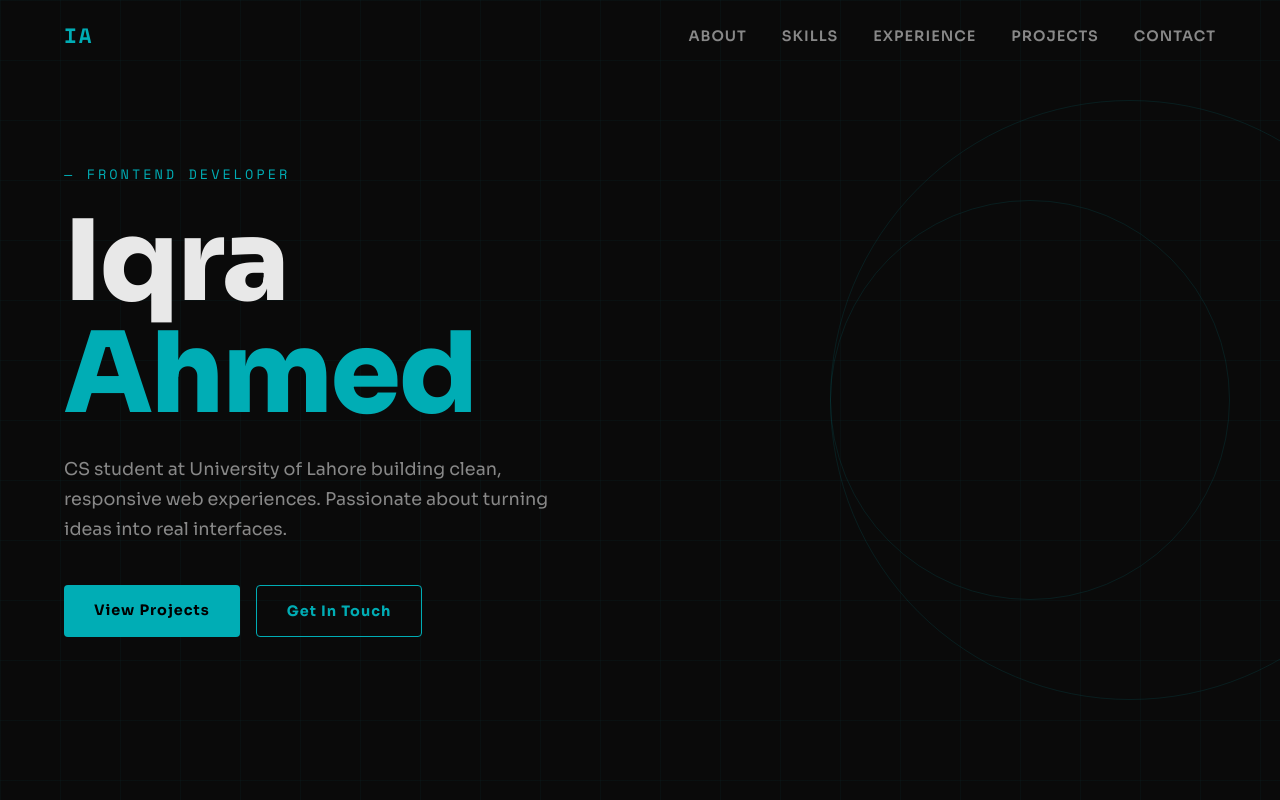
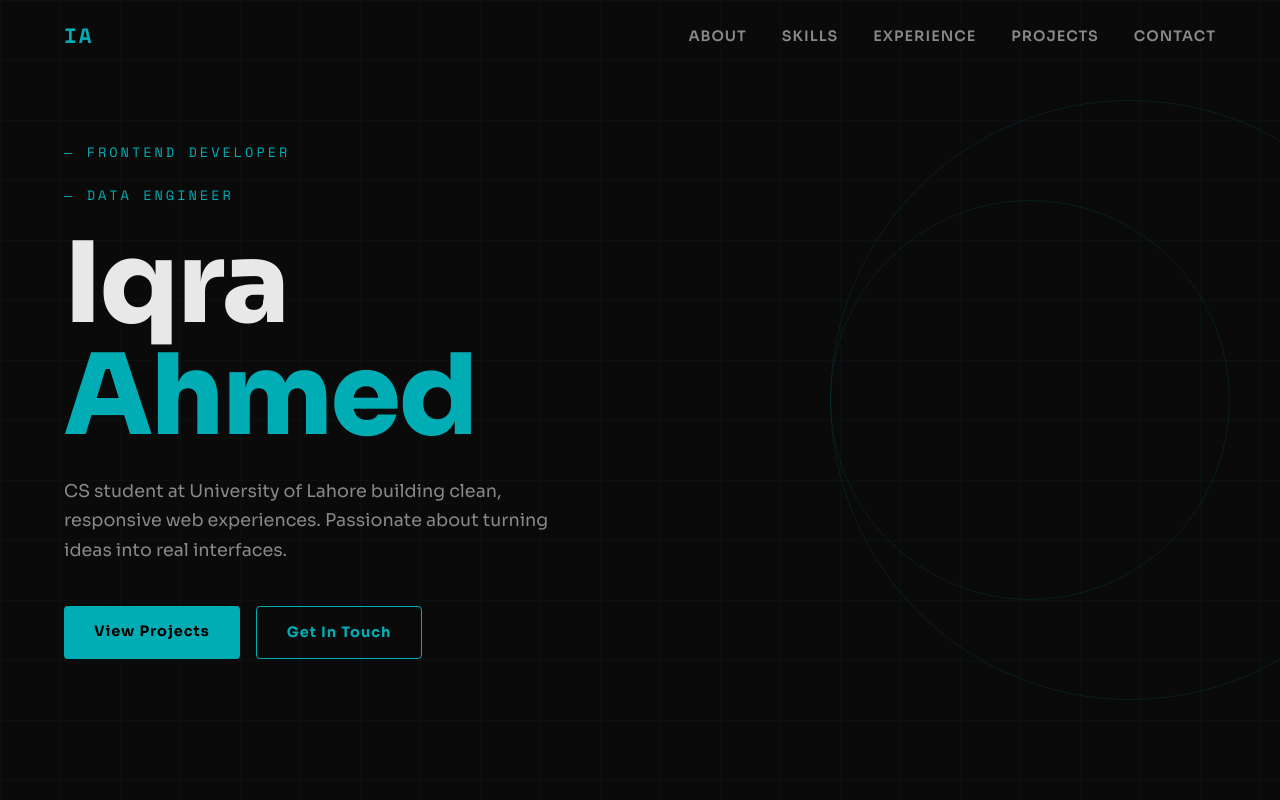
Before and after one commit to IqraAhmed11/IqraAhmed11.github.io, a plain HTML site: page index.html in a window 1280 px wide. Shown: the top 800 px of the page. Drawn offline with nearby package versions, Linux system fonts and the light colour scheme.

Commit message:
Update index.html

```diff
--- a/index.html
+++ b/index.html
@@ -29,6 +29,7 @@
     <section class="hero" id="home">
         <div class="hero-content">
             <p class="hero-tag">— Frontend Developer</p>
+            <p class="hero-tag">— Data Engineer</p>
             <h1>Iqra<br><span>Ahmed</span></h1>
             <p class="hero-sub">
                 CS student at University of Lahore building clean, responsive web experiences.
```
